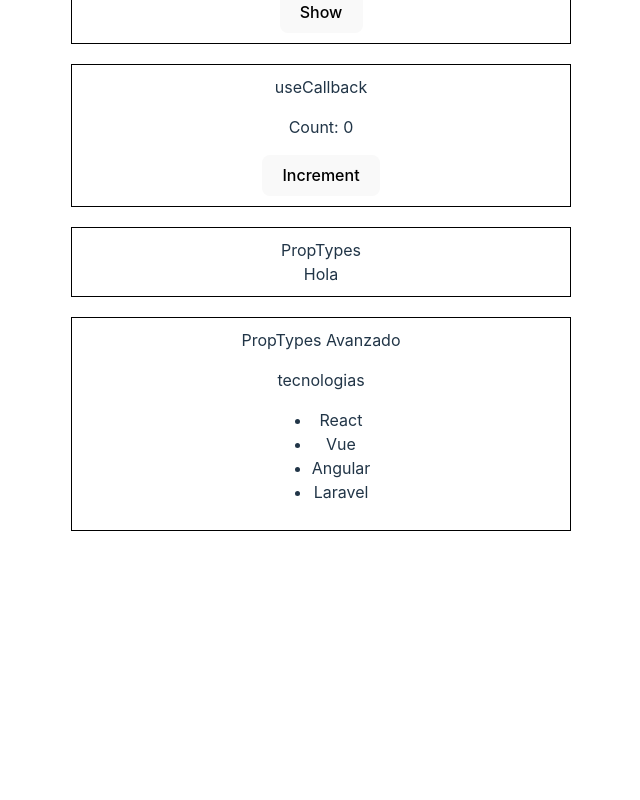
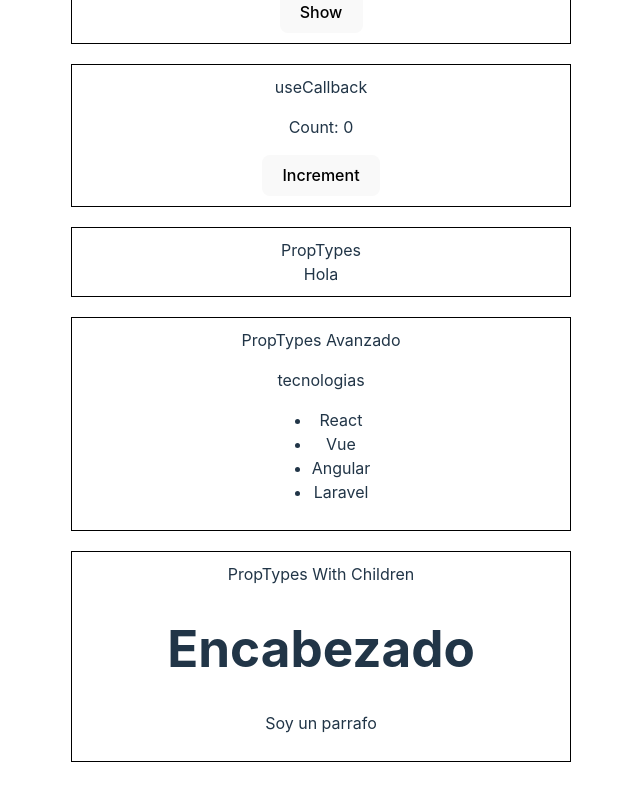
Before and after one commit to camila-stefano/proyecto-digital-house, a React (Vite) app in the folder project-react-redux-TypeScript/: page / in a window 1280 px wide. Shown: the part 1197-1997 px from the top of the page, without its empty margins (319-959 px from the left). Before the commit the page ends 1780 px from the top, so only its background shows below. Built offline with nearby package versions, Linux system fonts and the light colour scheme; the HTML template or start-up script is replaced by a standard one.

Commit message:
add propTypes w Children

```diff
--- a/project-react-redux-TypeScript/src/App.jsx
+++ b/project-react-redux-TypeScript/src/App.jsx
@@ -10,6 +10,7 @@ import { InputWithFocus } from "./hooks/useRef/InputWithFocus";
 import { ComponentAvanzado } from "./proptypes/ComponentAvanzado";
 import ComponentBasic from "./proptypes/ComponentBasic";
 import React from "react";
+import { ComponentsWithChildren } from "./proptypes/ComponentsWithChildren";
 
 const list = [
   { id: 1, name: "React" },
@@ -107,6 +108,21 @@ function App() {
         PropTypes Avanzado
         <ComponentAvanzado list={list} title={"tecnologias"} />
       </div>
+      <div
+        style={{
+          marginBottom: 20,
+          padding: 10,
+          border: "1px solid black",
+          display: "flex",
+          flexDirection: "column",
+          alignItems: "center",
+        }}
+      >
+        PropTypes With Children
+        <ComponentsWithChildren title={"Encabezado"}>
+          <p>Soy un parrafo</p>
+        </ComponentsWithChildren>
+      </div>
     </>
   );
 }
--- /dev/null
+++ b/project-react-redux-TypeScript/src/proptypes/ComponentsWithChildren.jsx
@@ -0,0 +1,16 @@
+import React from "react";
+import PropTypes from "prop-types";
+
+export const ComponentsWithChildren = ({ title, children }) => {
+  return (
+    <div>
+      <h1 className="title-heading">{title}</h1>
+      <div>{children}</div>
+    </div>
+  );
+};
+
+ComponentsWithChildren.propTypes = {
+  title: PropTypes.string.isRequired,
+  children: PropTypes.node.isRequired,
+};
```
